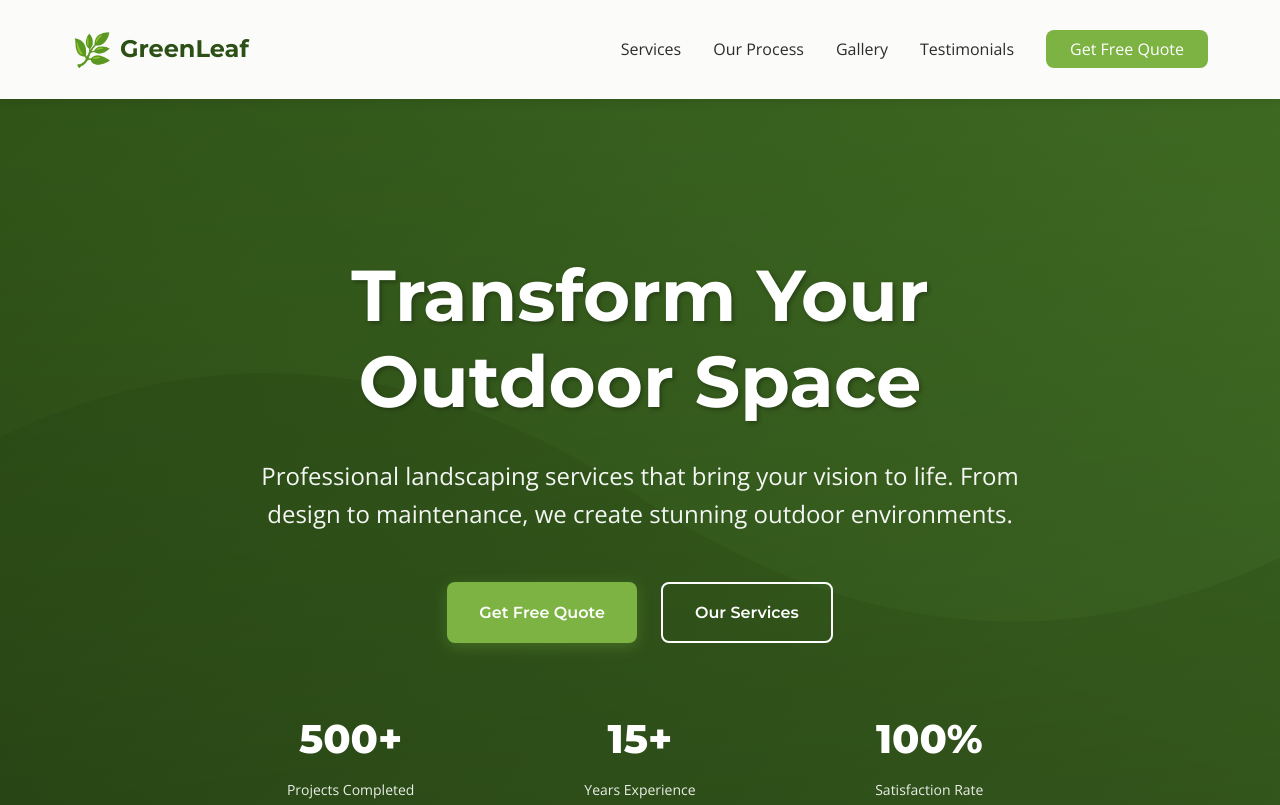
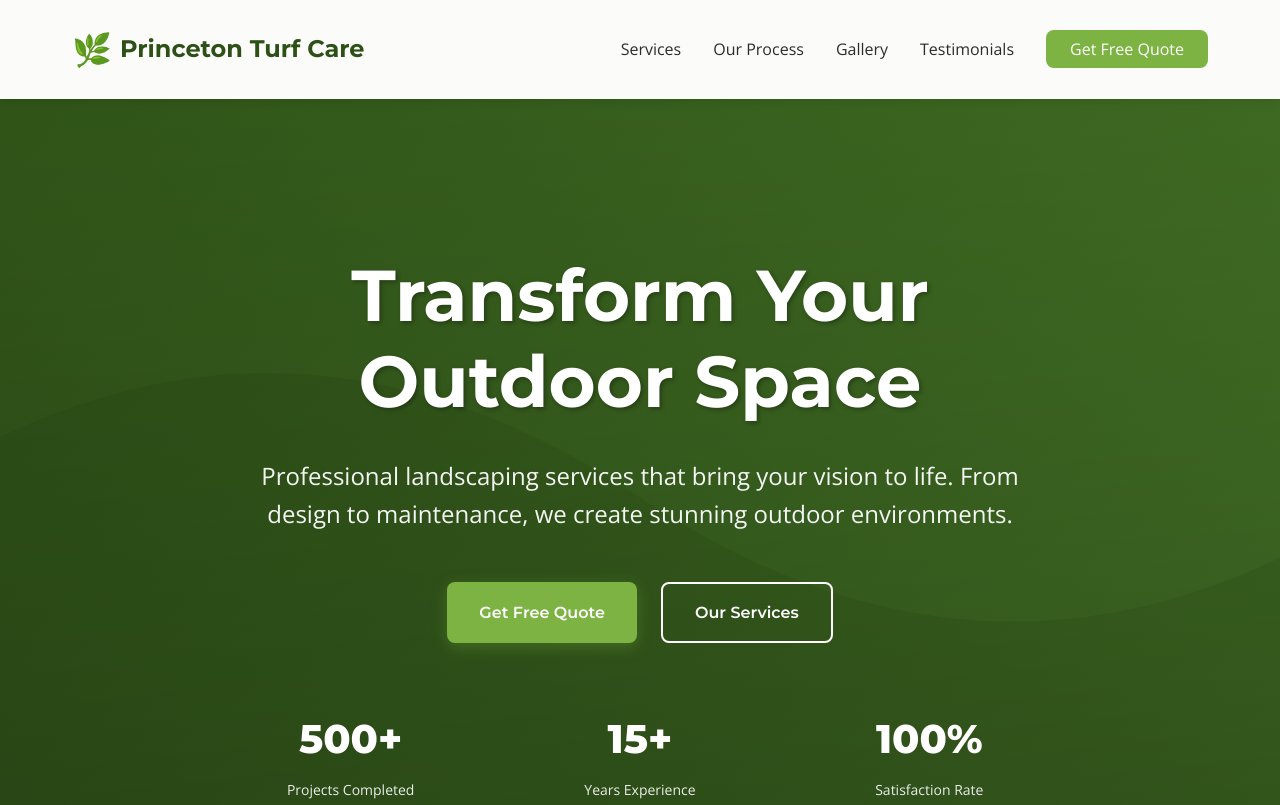
Before and after one commit to bryans04/IT117-Final, a website: page docs/client_site/index.html in a window 1280 px wide. Shown: the top 805 px of the page. Drawn offline with nearby package versions, Linux system fonts and the light colour scheme.

Commit message:
Rebrand client site from GreenLeaf Landscaping to Princeton Turf Care

```diff
--- a/docs/client_site/index.html
+++ b/docs/client_site/index.html
@@ -5,9 +5,9 @@
     <meta charset="UTF-8">
     <meta name="viewport" content="width=device-width, initial-scale=1.0">
     <meta name="description"
-        content="GreenLeaf Landscaping - Professional landscape design, maintenance, and installation services. Transform your outdoor space today.">
+        content="Princeton Turf Care - Professional landscape design, maintenance, and installation services. Transform your outdoor space today.">
     <meta name="keywords" content="landscaping, lawn care, garden design, outdoor living, landscape maintenance">
-    <title>GreenLeaf Landscaping | Transform Your Outdoor Space</title>
+    <title>Princeton Turf Care | Transform Your Outdoor Space</title>
     <link rel="stylesheet" href="styles.css">
     <link rel="preconnect" href="https://fonts.googleapis.com">
     <link rel="preconnect" href="https://fonts.gstatic.com" crossorigin>
@@ -22,7 +22,7 @@
         <div class="nav-container">
             <a href="#home" class="nav-logo">
                 <span class="logo-icon">🌿</span>
-                <span class="logo-text">GreenLeaf</span>
+                <span class="logo-text">Princeton Turf Care</span>
             </a>
 
             <button class="nav-toggle" id="navToggle" aria-label="Toggle navigation">
@@ -272,7 +272,7 @@
                 <article class="testimonial-card">
                     <div class="testimonial-stars">★★★★★</div>
                     <blockquote>
-                        "GreenLeaf transformed our boring backyard into an amazing outdoor living space.
+                        "Princeton Turf Care transformed our boring backyard into an amazing outdoor living space.
                         The team was professional, on time, and the results exceeded our expectations!"
                     </blockquote>
                     <div class="testimonial-author">
@@ -458,8 +458,8 @@
                             <div class="contact-icon">✉️</div>
                             <div>
                                 <div class="contact-label">Email</div>
-                                <a href="mailto:contact@greenleaflandscaping.com"
-                                    class="contact-value">contact@greenleaflandscaping.com</a>
+                                <a href="mailto:contact@Princeton Turf Carelandscaping.com"
+                                    class="contact-value">contact@Princeton Turf Carelandscaping.com</a>
                             </div>
                         </div>
 
@@ -497,7 +497,7 @@
                 <div class="footer-brand">
                     <div class="footer-logo">
                         <span class="logo-icon">🌿</span>
-                        <span class="logo-text">GreenLeaf</span>
+                        <span class="logo-text">Princeton Turf Care</span>
                     </div>
                     <p class="footer-tagline">
                         Transforming outdoor spaces with professional landscaping services
@@ -527,7 +527,7 @@
                         <h4>Contact</h4>
                         <ul>
                             <li><a href="tel:+15557892468">(555) 789-2468</a></li>
-                            <li><a href="mailto:contact@greenleaflandscaping.com">Email Us</a></li>
+                            <li><a href="mailto:contact@Princeton Turf Carelandscaping.com">Email Us</a></li>
                             <li><a href="#quote">Get Quote</a></li>
                         </ul>
                     </div>
@@ -535,7 +535,7 @@
             </div>
 
             <div class="footer-bottom">
-                <p>&copy; 2024 GreenLeaf Landscaping. All rights reserved.</p>
+                <p>&copy; 2024 Princeton Turf Care. All rights reserved.</p>
                 <p><a href="../index.html">← Back to Portfolio Hub</a></p>
             </div>
         </div>
--- a/docs/client_site/styles.css
+++ b/docs/client_site/styles.css
@@ -1,5 +1,5 @@
 /* ==========================================
-   GREENLEAF LANDSCAPING - CLIENT WEBSITE
+   PRINCETON TURF CARE - CLIENT WEBSITE
    ========================================== */
 
 * {
```
